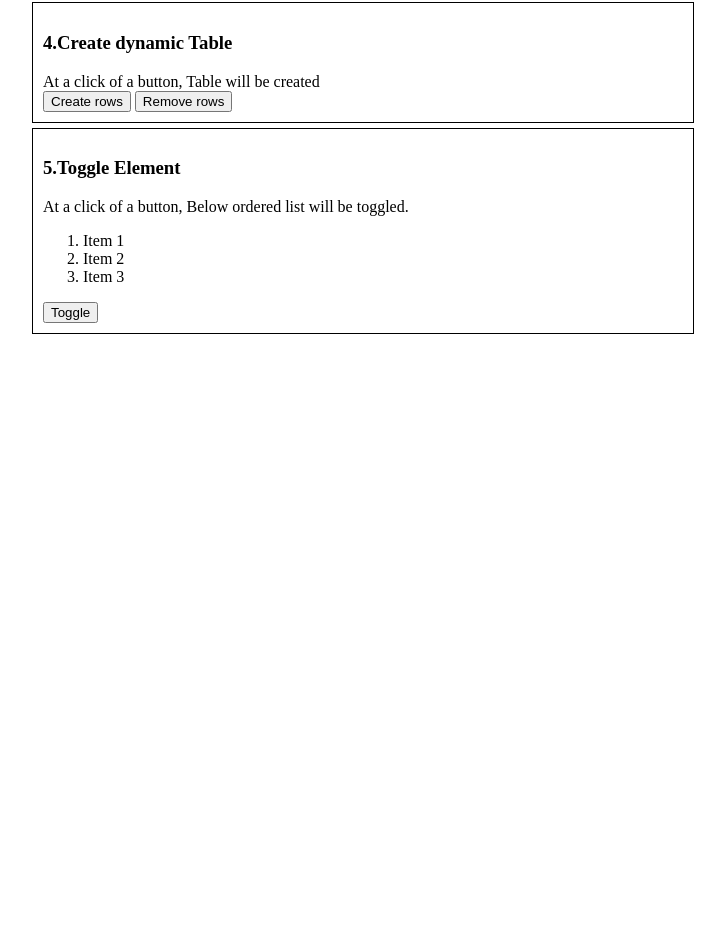
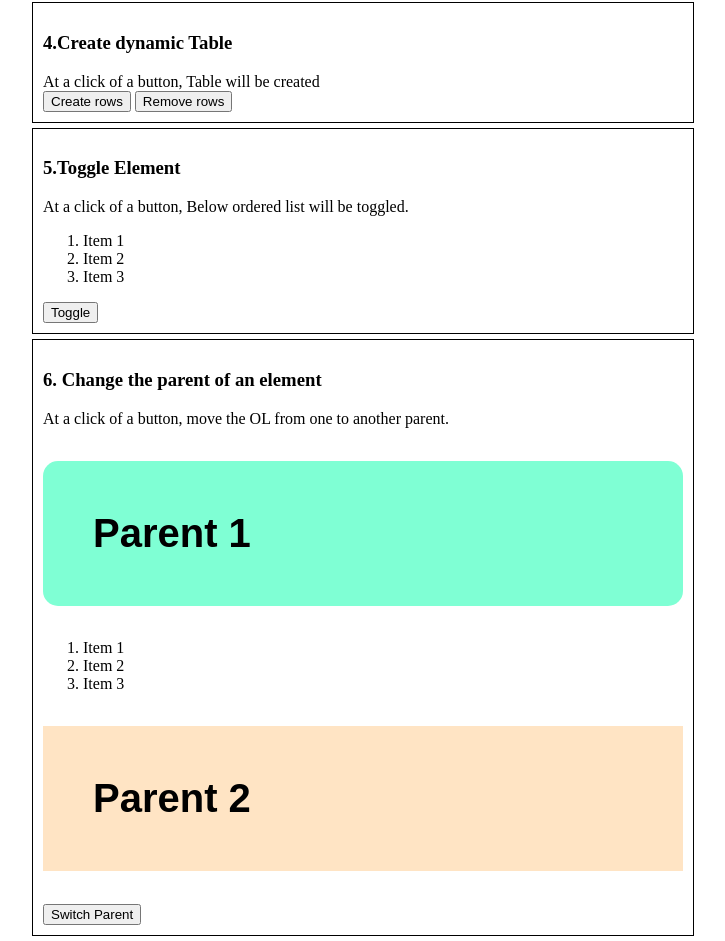
Before and after one commit to democ2s/JS-Projects, a plain HTML site: page Project_1/index.html in a window 1280 px wide. Shown: the part 980-1921 px from the top of the page, without its empty margins (293-1018 px from the left). Before the commit the page ends 1319 px from the top, so only its background shows below. Drawn offline with Linux system fonts and the light colour scheme; a web font is replaced by a local one.

Commit message:
added one more example in Project 1

```diff
--- a/Project_1/index.html
+++ b/Project_1/index.html
@@ -76,6 +76,25 @@
         </ol>
         <button onclick="toggleOl()">Toggle</button>
       </section>
+      <section class="ex ex5">
+        <h3>6. Change the parent of an element</h3>
+        <div class="box">
+          At a click of a button, move the OL from one to another parent.
+          <div class="parent1">
+            <h2>Parent 1</h2>
+            <ol id="ol-toggle2">
+              <li>Item 1</li>
+              <li>Item 2</li>
+              <li>Item 3</li>
+            </ol>
+          </div>
+          <div class="parent2">
+            <h2>Parent 2</h2>
+          </div>
+        </div>
+
+        <button onclick="switchParent()">Switch Parent</button>
+      </section>
     </div>
   </body>
   <script src="script.js"></script>
--- a/Project_1/script.js
+++ b/Project_1/script.js
@@ -62,3 +62,13 @@ function toggleOl() {
   let olist = document.getElementById("ol-toggle");
   olist.style.display = olist.style.display === "block" ? "none" : "block";
 }
+
+function switchParent() {
+  //ol-toggle2
+  let oList = document.getElementById("ol-toggle2");
+  let parent1 = document.getElementsByClassName("parent1")[0];
+  let parent2 = document.getElementsByClassName("parent2")[0];
+  oList.parentNode.className === "parent1"
+    ? parent2.appendChild(oList)
+    : parent1.appendChild(oList);
+}
--- a/Project_1/style.css
+++ b/Project_1/style.css
@@ -72,3 +72,14 @@ body {
 .highLight-Yellow {
   background-color: yellow;
 }
+
+.project a {
+  text-decoration: none;
+}
+
+.parent1 h2 {
+  background-color: aquamarine;
+}
+.parent2 {
+  background-color: bisque;
+}
--- a/style.css
+++ b/style.css
@@ -41,6 +41,3 @@ body {
   align-items: center;
   font-size: 24px;
 }
-.project a {
-  text-decoration: none;
-}
```
